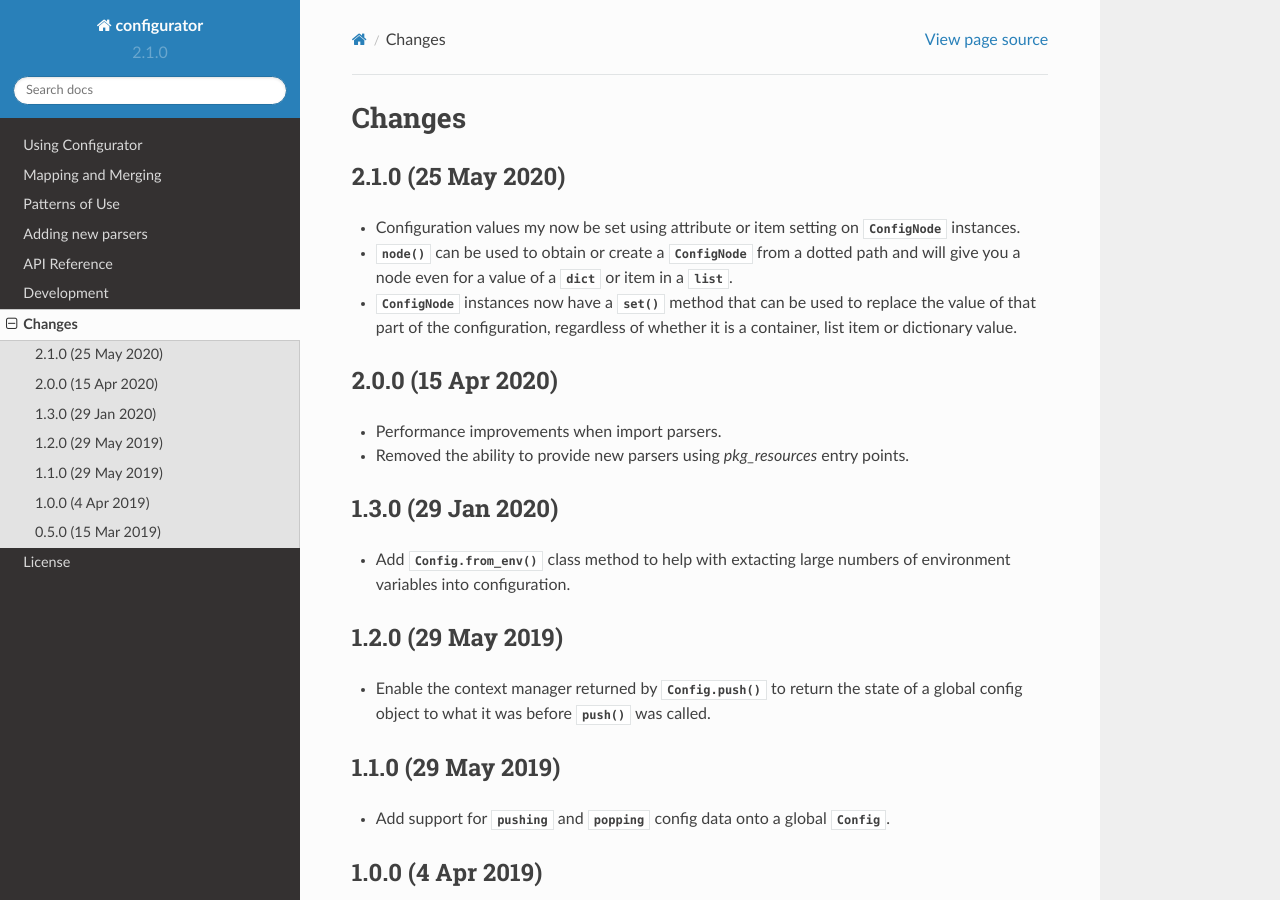
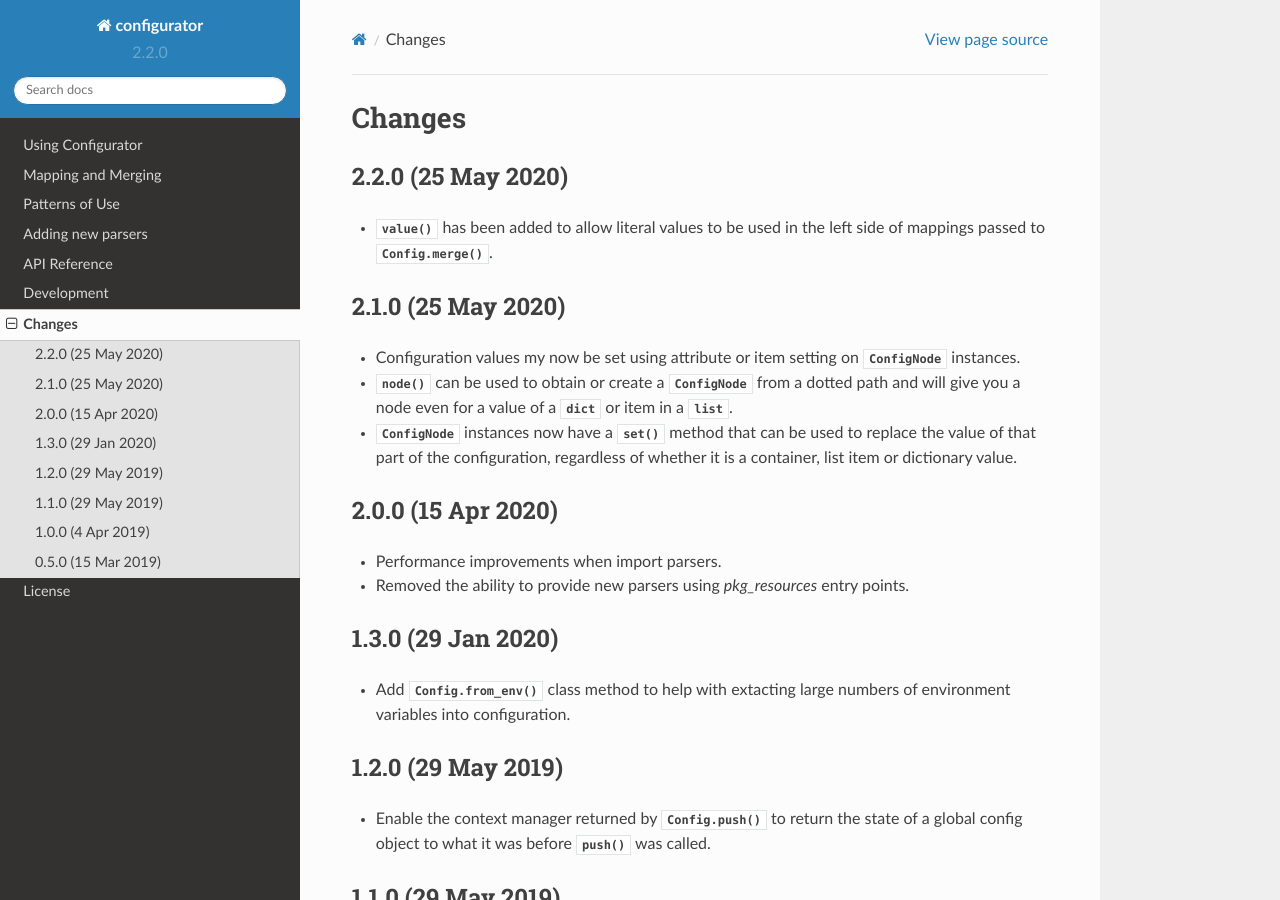
Before and after one commit to simplistix/configurator, a Sphinx documentation site: the page built from docs/changes.rst, in a window 1280 px wide and 900 px high. Built offline with Sphinx 7.4.7 and the Read the Docs theme 2.0.0, drawn with Linux system fonts in a browser that asks for light colours.

Commit message:
Prepare for 2.2.0 release.

```diff
--- a/docs/changes.rst
+++ b/docs/changes.rst
@@ -2,6 +2,12 @@
 
 Changes
 =======
+
+2.2.0 (25 May 2020)
+-------------------
+
+- :func:`value` has been added to allow literal values to be used in the left
+  side of mappings passed to :meth:`Config.merge`.
 
 2.1.0 (25 May 2020)
 -------------------
--- a/setup.py
+++ b/setup.py
@@ -9,7 +9,7 @@ base_dir = os.path.dirname(__file__)
 
 setup(
     name='configurator',
-    version='2.1.0',
+    version='2.2.0',
     author='Chris Withers',
     author_email='chris@withers.org',
     license='MIT',
```
